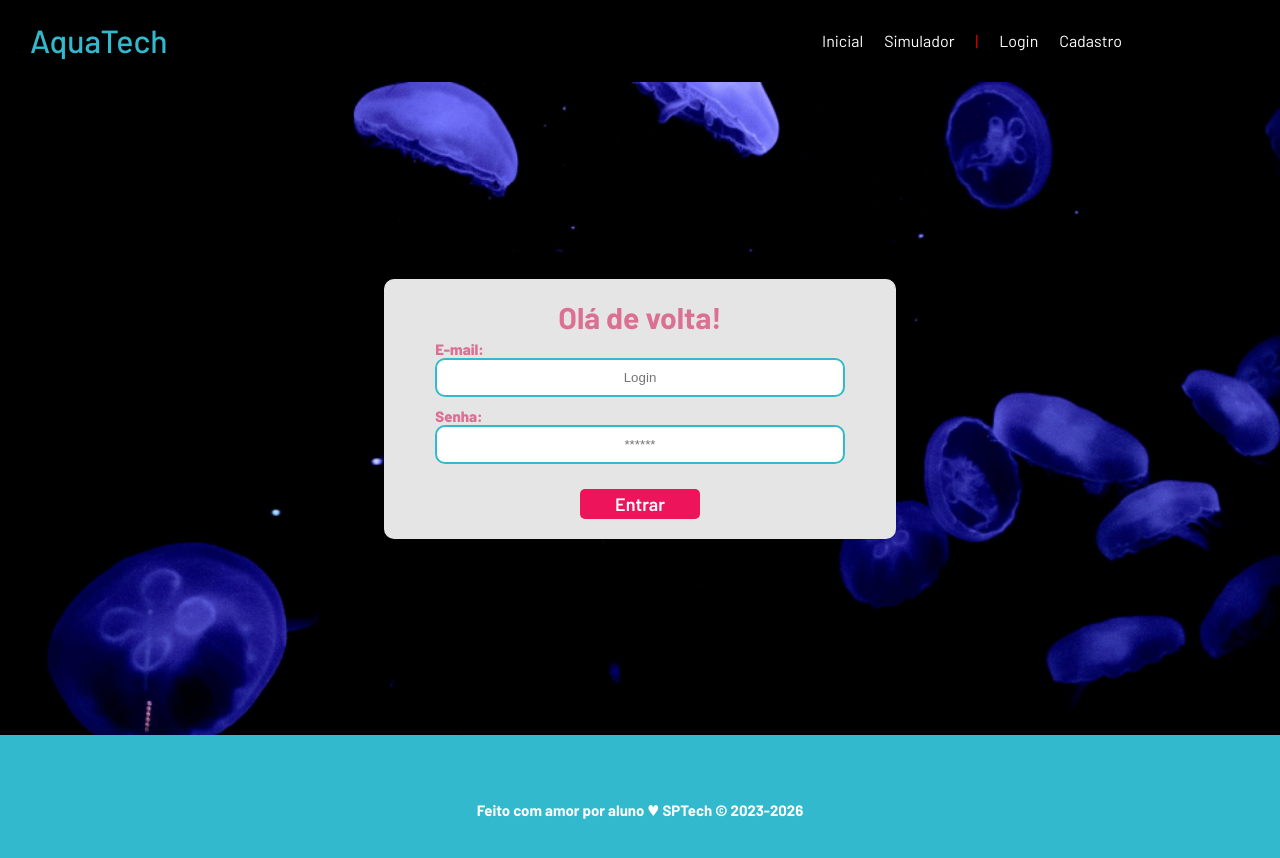
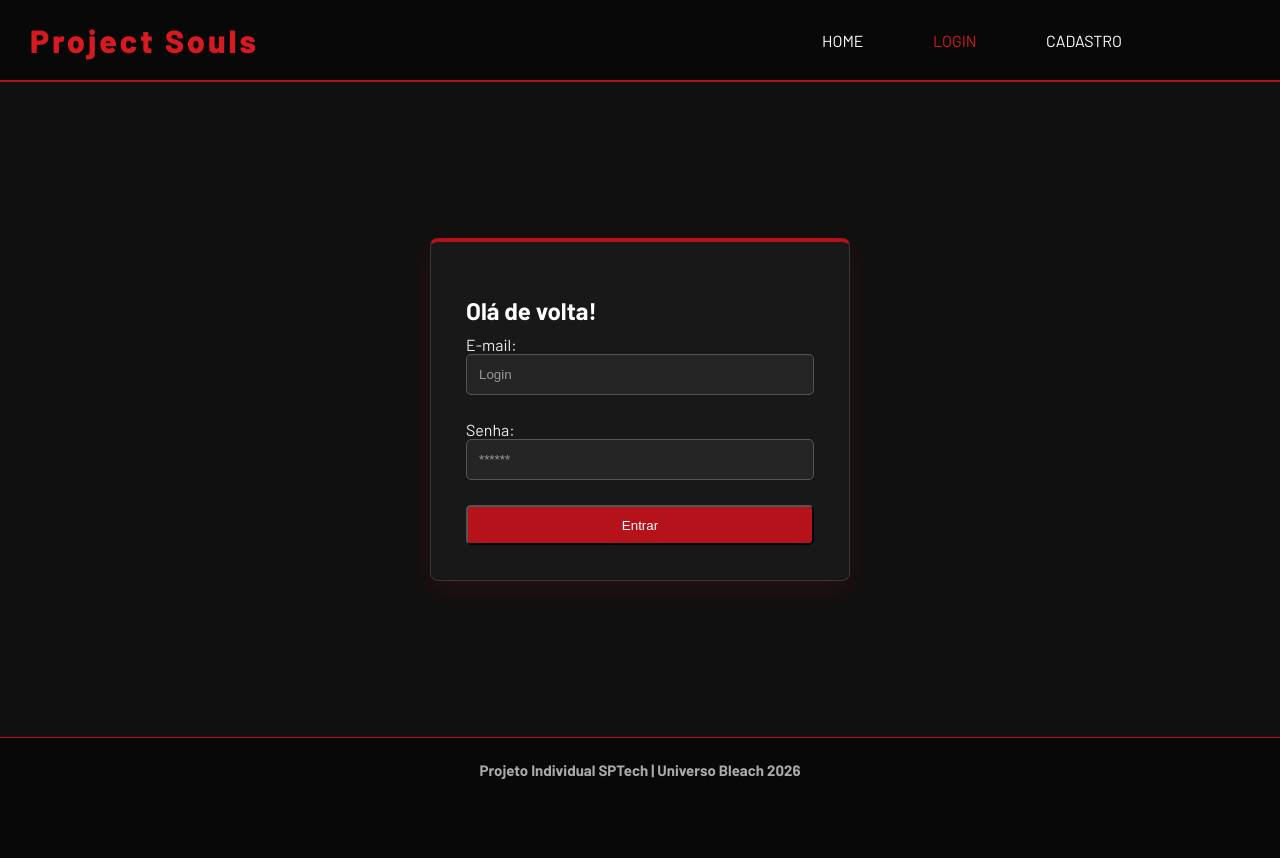
Before and after one commit to Felipe-L-Cruz/Project_souls, a website: page public/login.html in a window 1280 px wide. After the commit the page ends 802 px from the top, so only its background shows below. Drawn offline with Linux system fonts and the light colour scheme.

```diff
--- a/app.js
+++ b/app.js
@@ -1,4 +1,4 @@
-var ambiente_processo = 'producao';
+var ambiente_processo = 'desenvolvimento';
 // var ambiente_processo = 'desenvolvimento';
 
 var caminho_env = ambiente_processo === 'producao' ? '.env' : '.env.dev';
--- a/public/css/estilo.css
+++ b/public/css/estilo.css
@@ -146,101 +146,113 @@ body {
 
 /* LOGIN */
 
+
+/* IDENTIDADE VISUAL - BLEACH */
+
+body {
+background-color: #080808;
+color: #ffffff;
+}
+
+.header {
+background-color: #080808;
+border-bottom: 2px solid #b5121b;
+}
+
+.titulo {
+color: #d71920;
+font-weight: 800;
+letter-spacing: 3px;
+}
+
+.header a {
+color: #ffffff;
+transition: color 0.3s;
+}
+
+.header a:hover,
+.agora a {
+color: #d71920;
+}
+
+.navbar {
+color: #d71920;
+}
+
 .login {
-  height: var(--tamanho-login);
-  background-image: url('../assets/imgs/bg-jelly-fish-para-home.png');
-  background-size: cover;
+background-image: none;
+background-color: #101010;
 }
 
 .login .container {
-  justify-content: center;
-  align-items: center;
-  height: 100%;
+min-height: 100%;
 }
 
 .card {
-  width: 50%;
-  background-color: #e5e5e5;
-  border-radius: 10px;
-  display: flex;
-  align-items: center;
-  justify-content: space-evenly;
-  color: palevioletred;
-  flex-direction: column;
-  height: fit-content;
-  padding: 20px 0;
+background-color: #181818;
+color: #ffffff;
+border: 1px solid #383838;
+border-top: 4px solid #b5121b;
+border-radius: 8px;
+box-shadow: 0 8px 30px rgba(181, 18, 27, 0.15);
+padding: 30px;
+box-sizing: border-box;
 }
 
 .card h2 {
-  margin: 0;
-  font-size: 30px;
-}
-
-.formulario {
-  display: flex;
-  height: 90%;
-  width: 80%;
-  justify-content: space-around;
-  flex-direction: column;
+color: #ffffff;
+margin-bottom: 20px;
 }
 
 .formulario span {
-  font-size: 15px;
-  font-weight: 800;
+color: #eeeeee;
 }
 
 .formulario input {
-  border: 2px solid #32b9cd;
-  text-align: center;
-  border-radius: 10px;
-  margin: 0;
+background-color: #252525;
+color: #ffffff;
+border: 1px solid #555555;
+border-radius: 5px;
+text-align: left;
+padding: 12px;
+box-sizing: border-box;
 }
 
-.formulario select {
-  border: 2px solid #32b9cd;
-  background-color: white;
-  color: gray;
-  height: 36px;
-  text-align: center;
-  border-radius: 10px;
-  margin: 0;
+.formulario input:focus {
+outline: none;
+border-color: #d71920;
 }
 
-.campo {
-  display: flex;
-  flex-direction: column;
-  justify-content: start;
-  padding: 5px 0;
+.formulario input::placeholder {
+  color: #999999;
 }
 
 .botao {
-  cursor: pointer;
-  font-family: "Barlow", sans-serif;
-  border: 0;
-  border-radius: 5px;
-  font-weight: 600;
-  font-size: 18px;
-  color: #fff;
-  background-color: #ED145B;
-  width: 120px;
-  height: 30px;
-  align-self: center;
-  margin-top: 20px;
+background-color: #b5121b;
+color: #ffffff;
+border-radius: 5px;
+height: 40px;
+transition: background-color 0.3s;
 }
 
-.loading-div {
-  width: 50px;
-  display: none;
+.botao:hover {
+background-color: #e01b26;
 }
 
-.loading-div img {
-  height: 50px;
-  width: 50px;
+.footer {
+background-color: #080808;
+border-top: 1px solid #b5121b;
+height: 65px;
+color: #aaaaaa;
+align-items: center;
 }
 
-#div_erros_login {
-  display: none
+.card_erro {
+background-color: #181818;
+color: #ffffff;
+border-color: #d71920;
 }
+
 
 /* FORMULARIO */
 
@@ -367,3 +379,101 @@ input {
   75%  {transform: rotate(-25deg)}
   100% {transform: rotate(25deg)}
 }
+
+
+/* AJUSTES DE POSICIONAMENTO - LOGIN */
+
+.login {
+    height: calc(100vh - 145px);
+    min-height: 400px;
+    display: flex;
+    flex-direction: column;
+    justify-content: center;
+    background-color: #101010;
+}
+
+.login > .container {
+    width: 100%;
+    height: 100%;
+    margin: 0;
+    justify-content: center;
+    align-items: center;
+}
+
+.card.card-login {
+    width: 420px;
+    max-width: 90%;
+    padding: 35px;
+    box-sizing: border-box;
+    gap: 20px;
+}
+
+.card.card-login h2 {
+    margin-bottom: 10px;
+}
+
+.card-login .formulario {
+    width: 100%;
+    gap: 15px;
+}
+
+.card-login .campo {
+    gap: 8px;
+}
+
+.card-login .formulario input {
+    width: 100%;
+    box-sizing: border-box;
+}
+
+/* RODAPÉ */
+
+.footer {
+    height: 65px;
+    min-height: 65px;
+    box-sizing: border-box;
+    padding: 0;
+    align-items: center;
+}
+
+.footer .container {
+    height: 100%;
+    align-items: center;
+}
+
+.footer h4 {
+    margin: 0;
+}
+
+
+/* CADASTRO */
+
+.card.card-cadastro {
+    width: 420px;
+    max-width: 90%;
+    padding: 10px 35px;
+    box-sizing: border-box;
+    gap: 15px;
+}
+
+.card-cadastro h2 {
+    margin-bottom: 5px;
+}
+
+.card-cadastro .formulario {
+    width: 100%;
+    gap: 12px;
+}
+
+.card-cadastro .campo {
+    gap: 6px;
+}
+
+.card-cadastro .formulario input {
+    width: 100%;
+    box-sizing: border-box;
+}
+
+.card-cadastro .botao {
+    margin-top: 10px;
+}
--- /dev/null
+++ b/public/css/quiz.css
@@ -0,0 +1,56 @@
+
+/* QUIZ DE PERSONALIDADE */
+
+.quiz-personalidade {
+    min-height: calc(100vh - 145px);
+    display: flex;
+    justify-content: center;
+    align-items: center;
+    background-color: #101010;
+    padding: 30px 0;
+    box-sizing: border-box;
+}
+
+.quiz-personalidade > .container {
+    width: 100%;
+    justify-content: center;
+    align-items: center;
+}
+
+.card.card-quiz {
+    width: 550px;
+    max-width: 90%;
+    padding: 35px;
+    box-sizing: border-box;
+    gap: 20px;
+    text-align: center;
+}
+
+.card-quiz h2 {
+    margin-bottom: 10px;
+    font-size: 28px;
+}
+
+.card-quiz p {
+    color: #cccccc;
+    font-size: 17px;
+    line-height: 1.6;
+}
+
+.card-quiz .botao {
+    width: 180px;
+    align-self: center;
+    margin-top: 15px;
+    cursor: pointer;
+}
+
+body {
+    min-height: 100vh;
+    display: flex;
+    flex-direction: column;
+}
+
+.quiz-personalidade {
+    flex: 1;
+    min-height: 0;
+}
--- a/public/js/sessao.js
+++ b/public/js/sessao.js
@@ -33,3 +33,14 @@ function finalizarAguardar(texto) {
         divErrosLogin.innerHTML = texto;
     }
 }
+
+function verificarLogin() {
+    var idUsuario = sessionStorage.getItem('ID_USUARIO');
+
+    if (idUsuario == null) {
+        window.location.href = 'login.html';
+        return false;
+    }
+
+    return true;
+}
--- a/public/login.html
+++ b/public/login.html
@@ -6,7 +6,7 @@
     <meta http-equiv="X-UA-Compatible" content="IE=edge">
     <meta name="viewport" content="width=device-width, initial-scale=1.0">
 
-    <title>AquaTech | Login</title>
+    <title> Bleach | Login</title>
 
     <script src="./js/sessao.js"></script>
 
@@ -21,20 +21,16 @@
 
     <div class="header">
         <div class="container">
-            <h1 class="titulo">AquaTech</h1>
+            <h1 class="titulo">Project Souls</h1>
             <ul class="navbar">
                 <li>
-                    <a href="index.html">Inicial</a>
+                    <a href="index.html">HOME</a>
+                </li>
+                <li class="agora">
+                    <a href="#">LOGIN</a>
                 </li>
                 <li>
-                    <a href="simulador.html">Simulador</a>
-                </li>
-                <li>|</li>
-                <li class="agora">
-                    <a href="#">Login</a>
-                </li>
-                <li>
-                    <a href="cadastro.html">Cadastro</a>
+                    <a href="cadastro.html">CADASTRO</a>
                 </li>
             </ul>
         </div>
@@ -74,7 +70,7 @@
     <!--footer inicio-->
     <div class="footer">
         <div class="container">
-            <h4>Feito com amor por aluno &hearts; SPTech &copy; 2023-2026</h4>
+            <h4> Projeto Individual SPTech | Universo Bleach 2026</h4>
         </div>
     </div>
     <!--footer fim-->
@@ -126,7 +122,6 @@
                     sessionStorage.EMAIL_USUARIO = json.email;
                     sessionStorage.NOME_USUARIO = json.nome;
                     sessionStorage.ID_USUARIO = json.id;
-                    sessionStorage.AQUARIOS = JSON.stringify(json.aquarios)
 
                     setTimeout(function () {
                         window.location = "./dashboard/cards.html";
@@ -145,12 +140,10 @@
             }
 
         }).catch(function (erro) {
-            console.log(erro);
-        })
-
-        return false;
-    }
-
+                console.log(erro);
+                finalizarAguardar("Erro ao conectar com o servidor.");
+});
+            }
     function sumirMensagem() {
         cardErro.style.display = "none"
     }
```
Also changed, not shown: public/cadastro.html (+39 -18 lines), public/index.html (+2 -2 lines), public/quiz-personalidade.html (added, +75 -0 lines), src/controllers/usuarioController.js (+26 -20 lines), src/models/usuarioModel.js (+11 -1 lines), 1 other file.
